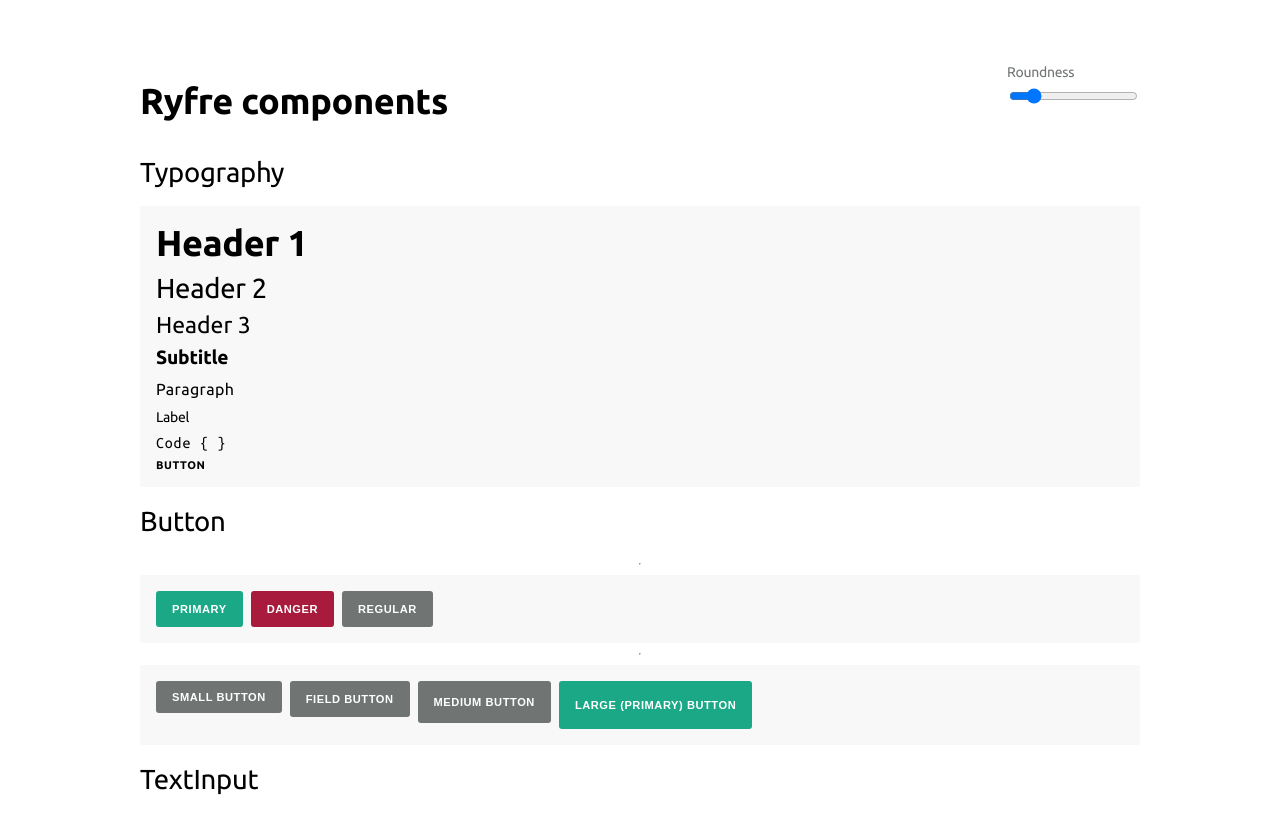
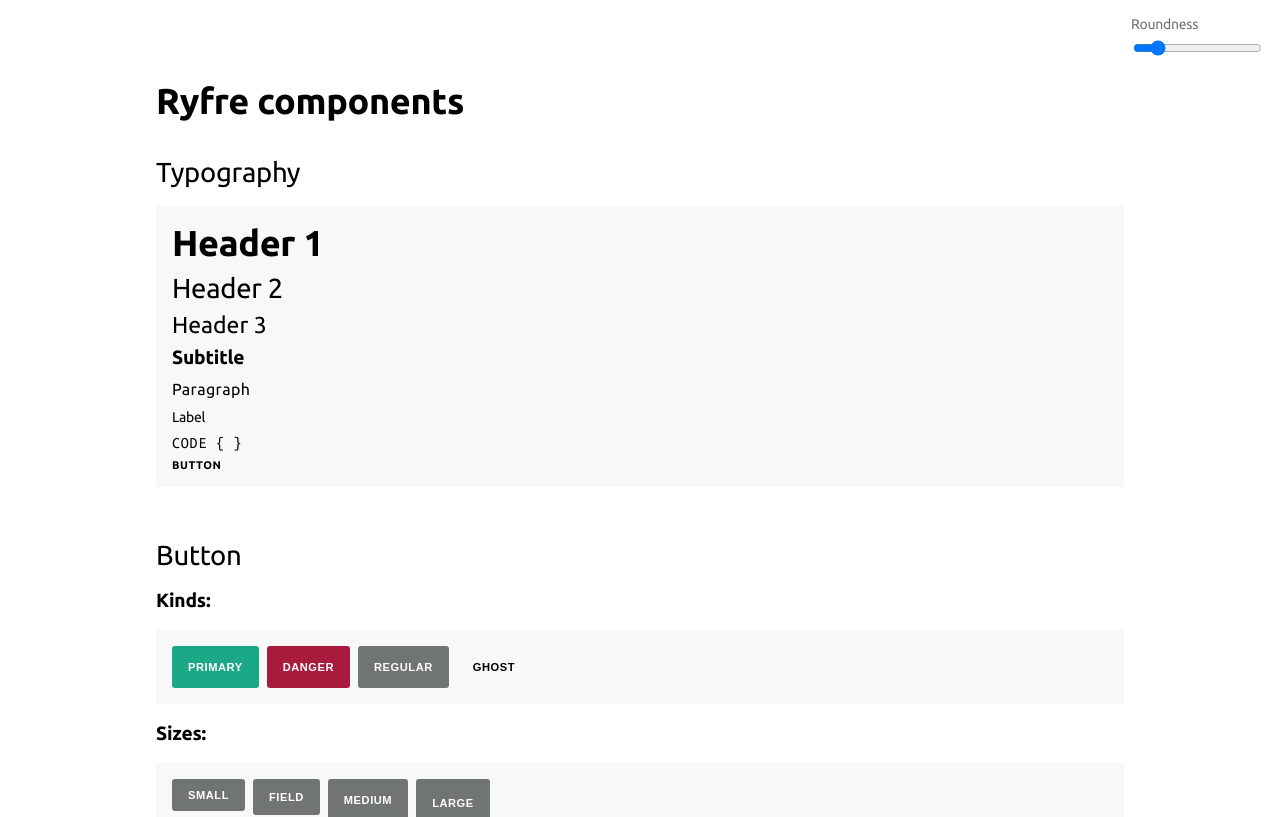
Before and after one commit to ryfylke-react-as/design, a React (Create React App) app: page / in a window 1280 px wide. Shown: the top 817 px of the page. Built offline with nearby package versions, Linux system fonts and the light colour scheme.

Commit message:
chore: Refactored demo a bit

```diff
--- a/src/App.tsx
+++ b/src/App.tsx
@@ -1,38 +1,85 @@
-import { CSSProperties, useState } from "react";
+import { ElementType, useState } from "react";
+import styled from "styled-components";
 import { Button } from "./components/Button";
 import { FormGroup } from "./components/FormGroup";
 import { TextInput } from "./components/TextInput";
 import { Typography } from "./components/Typography";
+import { ButtonKind, ButtonSize, FontKind } from "./types";
 
 function App() {
   const [roundness, setRoundness] = useState(3);
-  const [rotation, setRotation] = useState(0);
   const [emailVal, setEmailVal] = useState("");
   const emailIsValid =
     emailVal === "" ||
     /^\w+([.-]?\w+)*@\w+([.-]?\w+)*(\.\w{2,3})+$/.test(emailVal);
+
+  const typography: Array<{
+    as: ElementType;
+    kind: FontKind;
+    text: string;
+  }> = [
+    { as: "h1", kind: "h1", text: "Header 1" },
+    { as: "h2", kind: "h2", text: "Header 2" },
+    { as: "h3", kind: "h3", text: "Header 3" },
+    { as: "strong", kind: "sub", text: "Subtitle" },
+    { as: "p", kind: "p", text: "Paragraph" },
+    { as: "p", kind: "label", text: "Label" },
+    { as: "p", kind: "code", text: "CODE { }" },
+    { as: "p", kind: "button", text: "Button" },
+  ];
+
+  const buttonKinds: Array<{
+    kind: ButtonKind;
+    text: string;
+  }> = [
+    {
+      kind: "primary",
+      text: "Primary",
+    },
+    {
+      kind: "danger",
+      text: "Danger",
+    },
+    {
+      kind: "regular",
+      text: "Regular",
+    },
+    {
+      kind: "ghost",
+      text: "Ghost",
+    },
+  ];
+
+  const buttonSizes: Array<{
+    size: ButtonSize;
+    text: string;
+  }> = [
+    {
+      size: "sm",
+      text: "Small",
+    },
+    {
+      size: "field",
+      text: "Field",
+    },
+    {
+      size: "md",
+      text: "Medium",
+    },
+    {
+      size: "lg",
+      text: "Large",
+    },
+  ];
+
   return (
-    <div
-      style={
-        {
-          display: "flex",
-          flexDirection: "column",
-          justifyContent: "center",
-          margin: "var(--s-10) auto",
-          gap: "var(--s-01)",
-          transition: "transform 2s ease-in-out",
-          transform: `rotate(${rotation}deg)`,
-          "--roundness": `${roundness}px`,
-          maxWidth: 1000,
-        } as CSSProperties
-      }
-    >
+    <Container>
       <FormGroup
         label="Roundness"
         style={{
           position: "fixed",
-          top: 0,
-          right: 0,
+          top: "var(--s-05)",
+          right: "var(--s-05)",
         }}
       >
         <input
@@ -55,125 +102,44 @@ function App() {
       <Typography
         as="h2"
         kind="h2"
-        props={{ style: { margin: "var(--s-05) 0" } }}
+        props={{
+          id: "typography",
+        }}
       >
         Typography
       </Typography>
-      <div
-        style={{
-          display: "flex",
-          flexDirection: "column",
-          gap: "var(--s-03)",
-          padding: "var(--s-05)",
-          background: "var(--c-ui-01)",
-        }}
-      >
-        <Typography
-          as="h1"
-          kind="h1"
-          props={{ contentEditable: true }}
-        >
-          Header 1
-        </Typography>
-        <Typography
-          as="h2"
-          kind="h2"
-          props={{ contentEditable: true }}
-        >
-          Header 2
-        </Typography>
-        <Typography
-          as="h3"
-          kind="h3"
-          props={{ contentEditable: true }}
-        >
-          Header 3
-        </Typography>
-        <Typography
-          as="strong"
-          kind="sub"
-          props={{ contentEditable: true }}
-        >
-          Subtitle
-        </Typography>
-        <Typography
-          as="p"
-          kind="p"
-          props={{ contentEditable: true }}
-        >
-          Paragraph
-        </Typography>
-        <Typography
-          as="p"
-          kind="label"
-          props={{ contentEditable: true }}
-        >
-          Label
-        </Typography>
-        <Typography
-          as="p"
-          kind="code"
-          props={{ contentEditable: true }}
-        >
-          Code {"{ }"}
-        </Typography>
-        <Typography
-          as="p"
-          kind="button"
-          props={{ contentEditable: true }}
-        >
-          Button
-        </Typography>
-      </div>
-      <Typography
-        as="h2"
-        kind="h2"
-        props={{ style: { margin: "var(--s-05) 0" } }}
-      >
+      <VerticalDivide style={{ background: "var(--c-ui-01)" }}>
+        {typography.map((item) => (
+          <Typography
+            as={item.as}
+            kind={item.kind}
+            props={{ contentEditable: true }}
+          >
+            {item.text}
+          </Typography>
+        ))}
+      </VerticalDivide>
+      <hr />
+      <Typography as="h2" kind="h2">
         Button
       </Typography>
+      <Typography as="h3" kind="sub">
+        Kinds:
+      </Typography>
+      <HorizontalDivide style={{ background: "var(--c-ui-01)" }}>
+        {buttonKinds.map((item) => (
+          <Button kind={item.kind}>{item.text}</Button>
+        ))}
+      </HorizontalDivide>
+      <Typography as="h3" kind="sub">
+        Sizes:
+      </Typography>
+      <HorizontalDivide style={{ background: "var(--c-ui-01)" }}>
+        {buttonSizes.map((item) => (
+          <Button size={item.size}>{item.text}</Button>
+        ))}
+      </HorizontalDivide>
       <hr />
-      <div
-        style={{
-          display: "flex",
-          alignItems: "flex-end",
-          gap: "var(--s-03)",
-          padding: "var(--s-05)",
-          background: "var(--c-ui-01)",
-        }}
-      >
-        <Button kind="primary" size="field">
-          Primary
-        </Button>
-        <Button
-          kind="danger"
-          size="field"
-          onClick={() => setRotation((p) => p + 6)}
-        >
-          Danger
-        </Button>
-        <Button size="field">Regular</Button>{" "}
-      </div>
-      <hr />
-      <div
-        style={{
-          display: "flex",
-          gap: "var(--s-03)",
-          padding: "var(--s-05)",
-          background: "var(--c-ui-01)",
-        }}
-      >
-        <Button size="sm">Small button</Button>{" "}
-        <Button size="field">Field button</Button>{" "}
-        <Button size="md">Medium button</Button>{" "}
-        <Button
-          size="lg"
-          kind="primary"
-          onClick={() => setRotation(0)}
-        >
-          Large (primary) button
-        </Button>{" "}
-      </div>
       <Typography
         as="h2"
         kind="h2"
@@ -181,14 +147,7 @@ function App() {
       >
         TextInput
       </Typography>
-      <div
-        style={{
-          display: "flex",
-          gap: "var(--s-04)",
-          flexDirection: "column",
-          padding: "var(--s-05)",
-        }}
-      >
+      <VerticalDivide>
         <TextInput placeholder="John Smith" label="Text input" />
         <TextInput
           placeholder="john-smith@gmail.com"
@@ -204,9 +163,44 @@ function App() {
           label="Password"
           type="password"
         />
-      </div>
-    </div>
+      </VerticalDivide>
+    </Container>
   );
 }
 
+const HorizontalDivide = styled.div`
+  display: flex;
+  gap: var(--s-03);
+  padding: var(--s-05);
+`;
+
+const VerticalDivide = styled(HorizontalDivide)`
+  flex-direction: column;
+`;
+
+const Container = styled.div`
+  display: flex;
+  flex-direction: column;
+  justify-content: flex-start;
+  margin: var(--s-10) auto;
+  padding: 0 var(--s-05);
+  gap: var(--s-01);
+  max-width: 1000px;
+  > h2 {
+    margin: 1rem 0;
+  }
+  > h3 {
+    margin: 1rem 0;
+  }
+  > h2 + h3 {
+    margin-top: 0;
+  }
+  hr {
+    height: var(--s-05);
+    border: none;
+    background: transparent;
+    width: 100%;
+  }
+`;
+
 export default App;
--- a/src/components/Button.tsx
+++ b/src/components/Button.tsx
@@ -4,10 +4,7 @@ import {
   applyFocusStyles,
   applyFontKind,
 } from "../styled-utils";
-
-type ButtonKind = "regular" | "primary" | "danger" | "ghost";
-
-type ButtonSize = "sm" | "md" | "lg" | "field";
+import { ButtonKind, ButtonSize } from "../types";
 
 interface ButtonProps
   extends ButtonHTMLAttributes<HTMLButtonElement> {
@@ -69,6 +66,9 @@ const StyledButton = styled.button<StyledProps>`
     background: var(--c-ui-04);
     color: var(--c-ui-01);
   }
+  &:active {
+    background: #000;
+  }
   cursor: pointer;
   ${applyFocusStyles}
   ${applyFontKind("button")}
```
Also changed, not shown: src/types.ts (+8 -0 lines).
